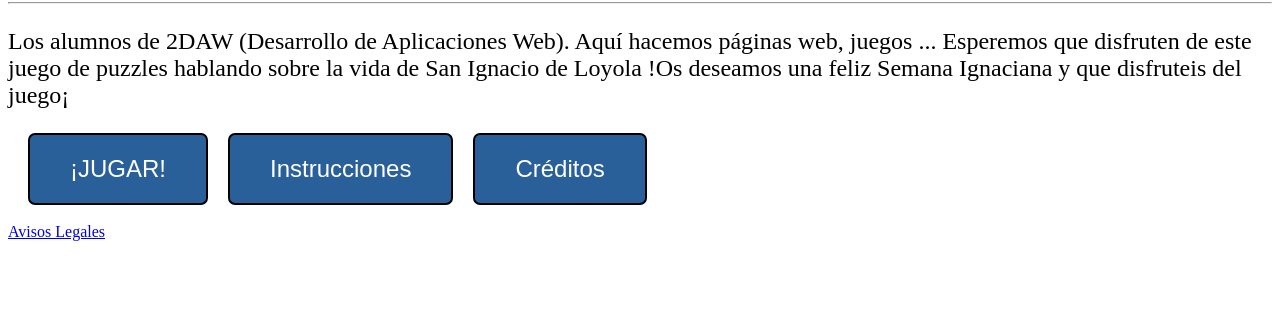
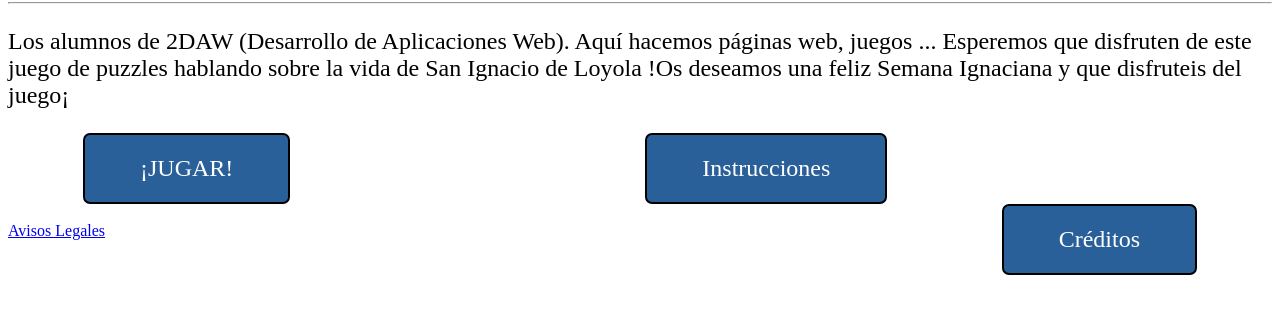
Before and after one commit to smalberto03/puzzleIgnaciano, a plain HTML site: page diseno/mockups/home.html in a window 1280 px wide. Shown: the part 78-392 px from the top of the page. Drawn offline with Linux system fonts and the light colour scheme; a web font is replaced by a local one.

Commit message:
Añadiddo el mockup con las instrucciones

```diff
--- a/diseno/mockups/css/style.css
+++ b/diseno/mockups/css/style.css
@@ -52,18 +52,20 @@ div#piezas{
 
 button{
     /* display: inline-block; */
+    font-family: 'Tilt Neon';
     background-color: rgb(42, 96, 153);
     font-size: x-large;
     color: white;
     border-radius: 7px;
     border: 2px solid black;
-    margin-left: 20px;
-    padding-left: 40px;
-    padding-right: 40px;
+    padding-left: 55px;
+    padding-right: 55px;
     padding-top: 20px;
     padding-bottom: 20px;
     cursor: pointer;
     /* font-weight: bold; */
+    margin-right: 75px;
+    margin-left: 75px;
 }
 
 p{
@@ -84,3 +86,22 @@ p{
         margin-top: 20px;
     }
 }
+
+span{
+    color: rgb(42, 96, 153);
+}
+span#resaltado{
+    font-weight: bold;
+}
+
+button#left{
+    float: left;
+}
+
+button#center{
+    margin-left: 280px;
+}
+
+button#right{
+    float: right;
+}
--- a/diseno/mockups/home.html
+++ b/diseno/mockups/home.html
@@ -17,7 +17,7 @@
         !Os deseamos una feliz Semana Ignaciana y que disfruteis del juego¡
     </p>
 
-    <button>¡JUGAR!</button><button>Instrucciones</button><button>Créditos</button><br><br>
+    <button id="left">¡JUGAR!</button><button id="center">Instrucciones</button><button id="right">Créditos</button><br><br>
     <a href="aviso_legal.html">Avisos Legales</a>
 </body>
 </html>
```
Also changed, not shown: diseno/mockups/instrucciones.html (added, +23 -0 lines), diseno/mockups/puzzle.html (+1 -0 lines).
